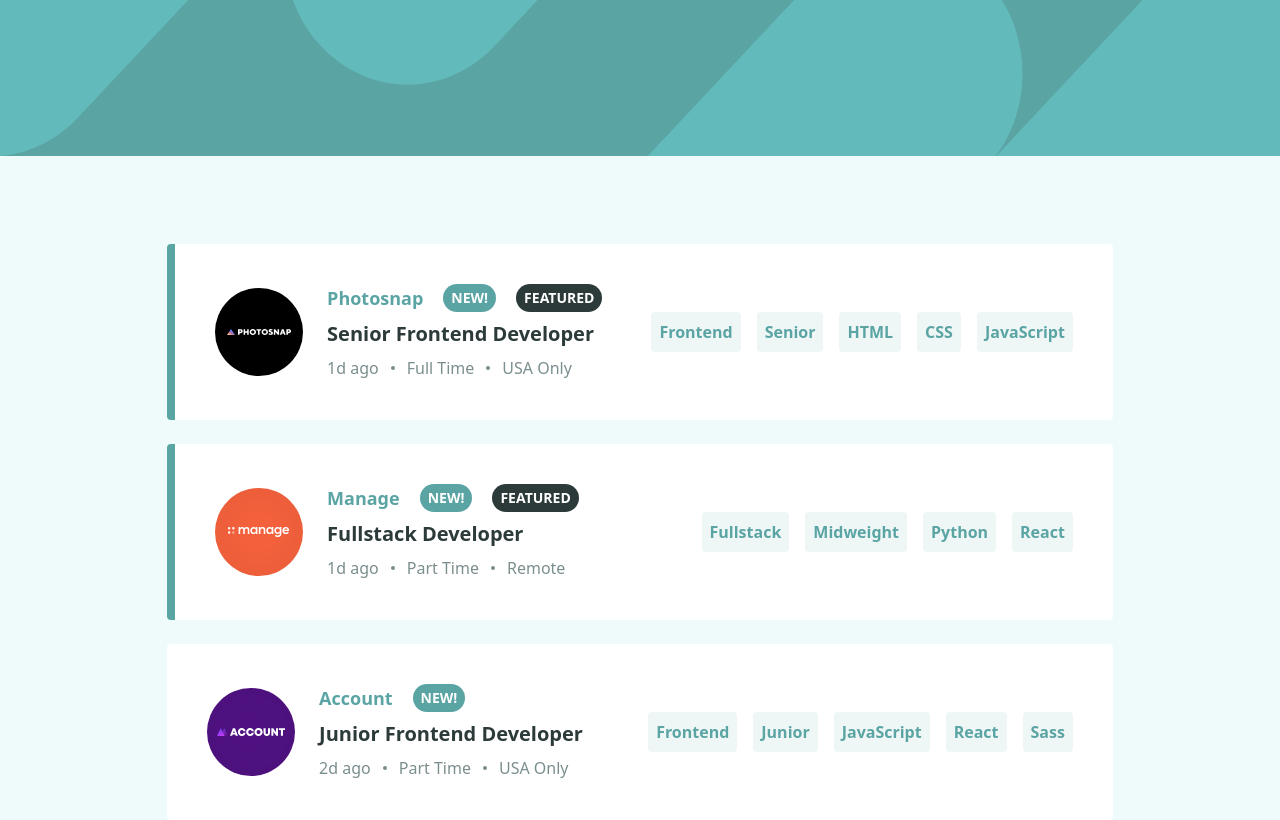
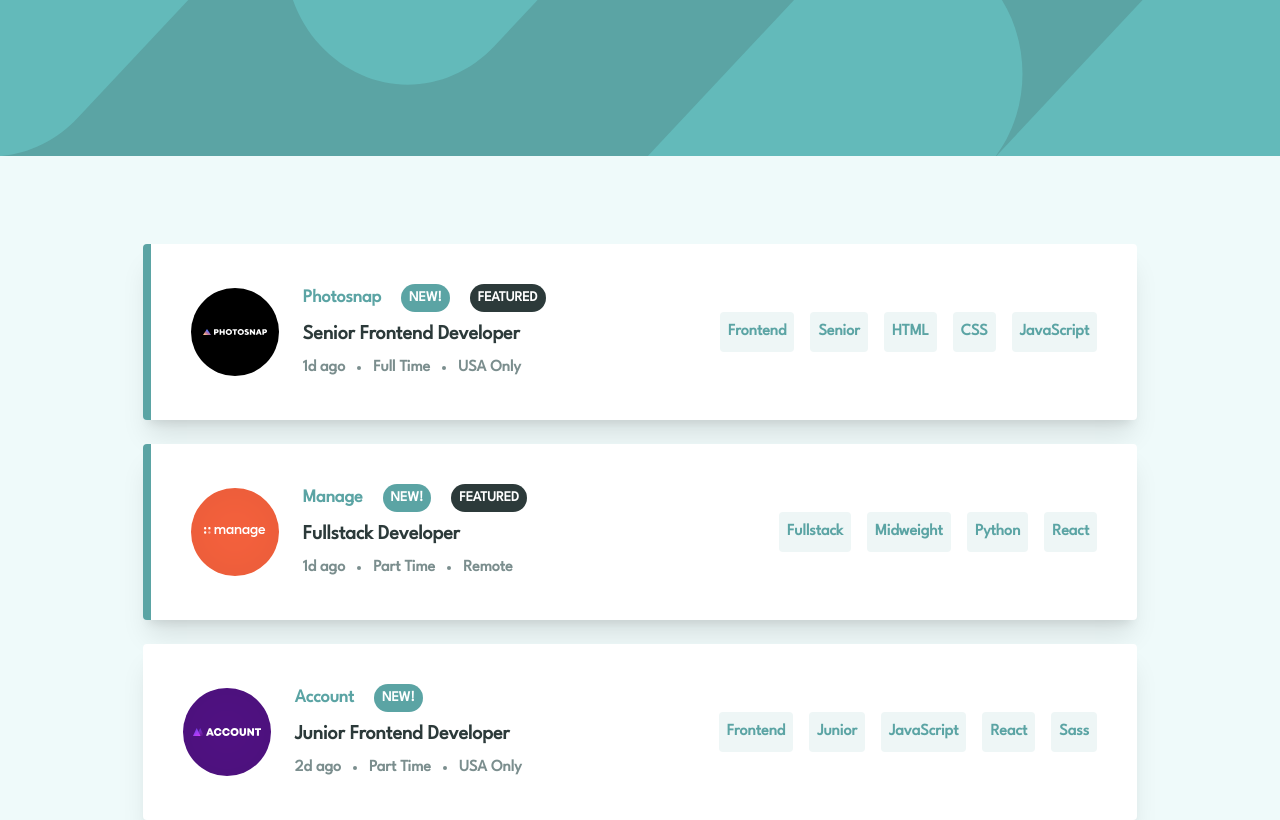
Before and after one commit to CalcagnoLoic/job-listings-filtering, a React (Vite) app: page / in a window 1280 px wide. Shown: the top 820 px of the page. Built offline with nearby package versions, Linux system fonts and the light colour scheme; the HTML template or start-up script is replaced by a standard one.

Commit message:
adding style

```diff
--- a/public/assets/style/App.css
+++ b/public/assets/style/App.css
@@ -1,6 +1,17 @@
 @tailwind base;
 @tailwind components;
 @tailwind utilities;
+
+@font-face {
+  font-family: leagueSpartan;
+  src: url('../font/League_Spartan/static/LeagueSpartan-Regular.ttf');
+}
+
+@layer base {
+  body {
+    font-family: leagueSpartan
+  }
+}
 
 @layer components {
   .top-heading {
@@ -21,10 +32,16 @@
     @apply font-bold text-breakerBay;
   }
   .tag-wrapper {
-    @apply self-center rounded bg-aquaHaze p-2;
+    @apply self-center rounded bg-aquaHaze p-2  duration-500 ease-out md:cursor-pointer;
+  }
+  .tag-wrapper:hover {
+    @apply md:bg-breakerBay;
+  }
+  .tag-wrapper:hover .tag {
+    @apply md:text-aquaHaze;
   }
 
   .wrapper-main-content {
-    @apply mx-6 md:mx-0 mt-6 flex w-[327px] flex-col rounded bg-white p-10 md:w-full lg:flex-row ;
+    @apply mx-6 mt-10 flex w-[327px] flex-col rounded bg-white p-5 shadow-xl md:mx-0 md:mt-6 md:w-full md:p-10 lg:flex-row;
   }
 }
--- a/src/components/Card/index.tsx
+++ b/src/components/Card/index.tsx
@@ -16,7 +16,7 @@ const Component = () => {
         <CardLayout isFeatured={item.featured} id={item.id}>
           <LogoCompany logo={item.logo} company={item.company} />
 
-          <div className="flex flex-col lg:w-full lg:flex-row lg:justify-between">
+          <div className="flex flex-col lg:w-full lg:flex-row lg:justify-between lg:gap-36">
             <div className="flex flex-col items-start">
               <div className="flex gap-5">
                 <JobCompany company={item.company} />
--- a/src/components/Footer/index.tsx
+++ b/src/components/Footer/index.tsx
@@ -4,7 +4,7 @@ import Paragraph from "../../typographies/Paragraph";
 const Component = () => (
   <>
     <Paragraph
-      css="p-5 text-center text-outerSpace"
+      css="p-5 text-center text-outerSpace font-bold mt-5"
       content={
         <>
           Coding with love by
--- a/src/components/JobContent/JobCompany/index.tsx
+++ b/src/components/JobContent/JobCompany/index.tsx
@@ -6,7 +6,7 @@ type CompanyName = {
 
 const Component = ({ company }: CompanyName) => (
   <Paragraph
-    css="top-heading text-breakerBay md:text-[18px]"
+    css="top-heading text-[13px] text-breakerBay md:text-[18px]"
     content={company}
   />
 );
--- a/src/components/JobContent/JobDescription/index.tsx
+++ b/src/components/JobContent/JobDescription/index.tsx
@@ -8,11 +8,11 @@ type JobDescription = {
 
 const Component = ({ postedAt, contract, location }: JobDescription) => (
   <div className="flex gap-3">
-    <span className="text-blueSmoke">{postedAt}</span>
+    <span className="text-blueSmoke font-semibold">{postedAt}</span>
     <Shape kindShape="round" />
-    <span className="text-blueSmoke">{contract}</span>
+    <span className="text-blueSmoke font-semibold">{contract}</span>
     <Shape kindShape="round" />
-    <span className="text-blueSmoke">{location}</span>
+    <span className="text-blueSmoke font-semibold">{location}</span>
   </div>
 );
 
--- a/src/components/JobContent/JobTags/index.tsx
+++ b/src/components/JobContent/JobTags/index.tsx
@@ -8,7 +8,7 @@ type JobTags = {
 };
 
 const Component = ({ role, level, languages, tools }: JobTags) => (
-  <div className="flex flex-wrap gap-4 lg:flex-nowrap lg:justify-end">
+  <div className="flex flex-wrap gap-4 lg:flex-nowrap lg:justify-end ">
     <Tag content={role} />
     <Tag content={level} />
     {languages &&
--- a/src/components/LogoCompany/index.tsx
+++ b/src/components/LogoCompany/index.tsx
@@ -7,7 +7,7 @@ const Component = ({ logo, company }: LogoCompany) => (
   <img
     src={logo}
     alt={company}
-    className="mb-3 mr-6 h-[88px] w-[88px] self-start lg:self-center lg:mb-0"
+    className="top-5 mb-3 mr-6 h-12 w-12 self-start md:static md:h-[88px] md:w-[88px] lg:mb-0 lg:self-center"
   />
 );
 
--- a/src/typographies/Heading/index.tsx
+++ b/src/typographies/Heading/index.tsx
@@ -1,7 +1,7 @@
 const Heading = ({ content }: { content: string }) => (
-  <h2 className="my-2 text-sm font-bold text-outerSpace md:text-xl">
+  <h2 className="my-2 text-[15px] font-bold text-outerSpace md:text-xl">
     {content}
   </h2>
 );
 
-export default Heading
+export default Heading;
```
